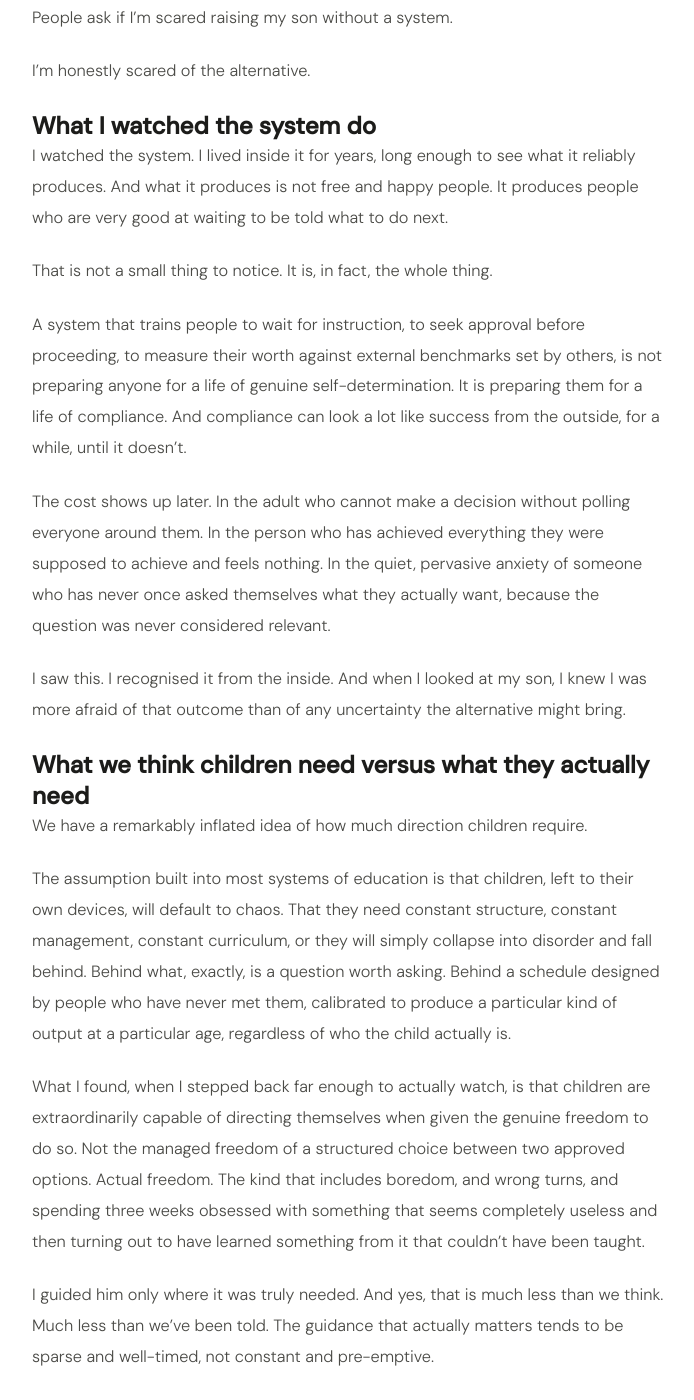
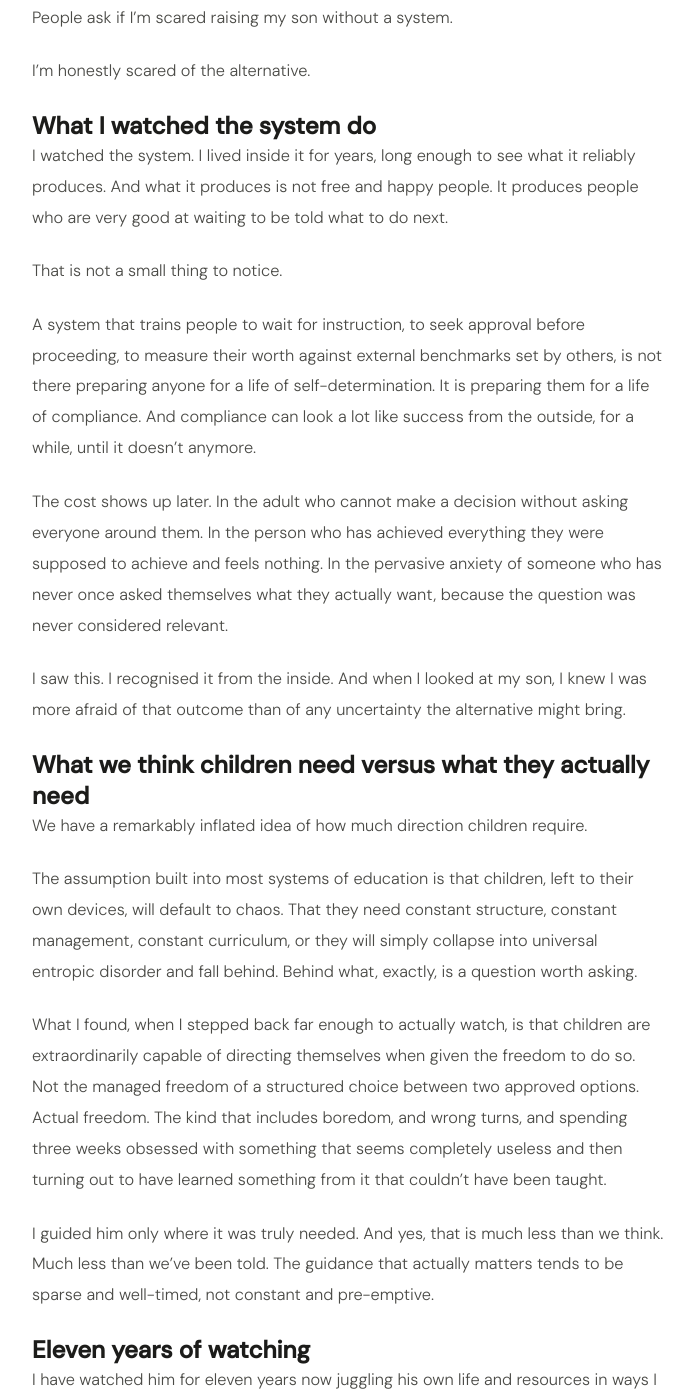
Before and after one commit to Blubell26/giuliapacciotti.com, a Jekyll site: the page built from _posts/2025-10-28-not-scared-of-raising-my-son-outside-the-system.md, in a window 1280 px wide and 1400 px high, scrolled down 829 px. Shown: the whole window, without its empty margins (292-986 px from the left). Built offline with Jekyll 4.4.1, drawn with Linux system fonts in a browser that asks for light colours; comment, search, counter and statistics services are not loaded; some of the changed text lies outside the part shown.

Commit message:
Update 2025-10-28-not-scared-of-raising-my-son-outside-the-system.md

```diff
--- a/_posts/2025-10-28-not-scared-of-raising-my-son-outside-the-system.md
+++ b/_posts/2025-10-28-not-scared-of-raising-my-son-outside-the-system.md
@@ -18,11 +18,11 @@ I’m honestly scared of the alternative.
 
 I watched the system. I lived inside it for years, long enough to see what it reliably produces. And what it produces is not free and happy people. It produces people who are very good at waiting to be told what to do next.
 
-That is not a small thing to notice. It is, in fact, the whole thing.
+That is not a small thing to notice.
 
-A system that trains people to wait for instruction, to seek approval before proceeding, to measure their worth against external benchmarks set by others, is not preparing anyone for a life of genuine self-determination. It is preparing them for a life of compliance. And compliance can look a lot like success from the outside, for a while, until it doesn’t.
+A system that trains people to wait for instruction, to seek approval before proceeding, to measure their worth against external benchmarks set by others, is not there preparing anyone for a life of self-determination. It is preparing them for a life of compliance. And compliance can look a lot like success from the outside, for a while, until it doesn’t anymore.
 
-The cost shows up later. In the adult who cannot make a decision without polling everyone around them. In the person who has achieved everything they were supposed to achieve and feels nothing. In the quiet, pervasive anxiety of someone who has never once asked themselves what they actually want, because the question was never considered relevant.
+The cost shows up later. In the adult who cannot make a decision without asking everyone around them. In the person who has achieved everything they were supposed to achieve and feels nothing. In the pervasive anxiety of someone who has never once asked themselves what they actually want, because the question was never considered relevant.
 
 I saw this. I recognised it from the inside. And when I looked at my son, I knew I was more afraid of that outcome than of any uncertainty the alternative might bring.
 
@@ -30,9 +30,9 @@ I saw this. I recognised it from the inside. And when I looked at my son, I knew
 
 We have a remarkably inflated idea of how much direction children require.
 
-The assumption built into most systems of education is that children, left to their own devices, will default to chaos. That they need constant structure, constant management, constant curriculum, or they will simply collapse into disorder and fall behind. Behind what, exactly, is a question worth asking. Behind a schedule designed by people who have never met them, calibrated to produce a particular kind of output at a particular age, regardless of who the child actually is.
+The assumption built into most systems of education is that children, left to their own devices, will default to chaos. That they need constant structure, constant management, constant curriculum, or they will simply collapse into universal entropic disorder and fall behind. Behind what, exactly, is a question worth asking.
 
-What I found, when I stepped back far enough to actually watch, is that children are extraordinarily capable of directing themselves when given the genuine freedom to do so. Not the managed freedom of a structured choice between two approved options. Actual freedom. The kind that includes boredom, and wrong turns, and spending three weeks obsessed with something that seems completely useless and then turning out to have learned something from it that couldn’t have been taught.
+What I found, when I stepped back far enough to actually watch, is that children are extraordinarily capable of directing themselves when given the freedom to do so. Not the managed freedom of a structured choice between two approved options. Actual freedom. The kind that includes boredom, and wrong turns, and spending three weeks obsessed with something that seems completely useless and then turning out to have learned something from it that couldn’t have been taught.
 
 I guided him only where it was truly needed. And yes, that is much less than we think. Much less than we’ve been told. The guidance that actually matters tends to be sparse and well-timed, not constant and pre-emptive.
 
@@ -40,11 +40,11 @@ I guided him only where it was truly needed. And yes, that is much less than we
 
 I have watched him for eleven years now juggling his own life and resources in ways I wouldn’t have thought possible.
 
-Not because he is exceptional, though I believe he is, as every child is exceptional when not being flattened into a standard shape. But because self-direction, when it is genuinely allowed to develop, produces something that no curriculum can replicate. It produces a person who knows how to figure things out. Who is not waiting for permission. Who meets an obstacle and treats it as information rather than defeat.
+Not because he is exceptional, though I believe he is, as every child is exceptional when not being flattened into a standard shape. But because self-direction, when it is truly allowed to develop, produces something that no curriculum can replicate. It produces a person who knows how to figure things out. Who is not waiting for permission. Who meets an obstacle and treats it as information rather than defeat.
 
-He will never wait to be told what to do next. And he will never wait for the approval of the people who built the system that would have told him.
+He will never wait to be told what to do next. And he will never wait for the approval of those same people who built the system that would have told him.
 
-That is not a side effect of how he was raised. It is the whole point of it.
+That is not a side effect of how he was raised but the whole point of it.
 
 ## The fear that drives the question
 
@@ -52,8 +52,8 @@ When people ask if I’m scared, what they are really asking is: how do you tole
 
 And the honest answer is that I transferred the fear.
 
-I stopped being afraid of the uncertainty of freedom and started being afraid of the certainty of the alternative. The certainty that a system producing people who wait to be told what to do next will produce a person who waits to be told what to do next. That is not a risk. That is a near-guarantee, and it frightened me far more than any open road.
+I stopped being afraid of the uncertainty of freedom and started being afraid of the certainty of the alternative. The certainty that a system producing people who wait to be told what to do next will produce a person who waits to be told what to do next. That is a near-guarantee, and it frightened me far more than any open road.
 
-The open road, at least, goes somewhere real. Even when you don’t know where that is yet. Even when the path is made entirely of trials and errors and the occasional complete disaster.
+The open road, at least, goes somewhere authentic. Even when you don’t know where that is yet. Even when the path is made entirely of trials and errors and the occasional complete disaster.
 
 That is what learning actually looks like. And I would rather watch him navigate that than watch him learn, very efficiently, how not to need to.
```
